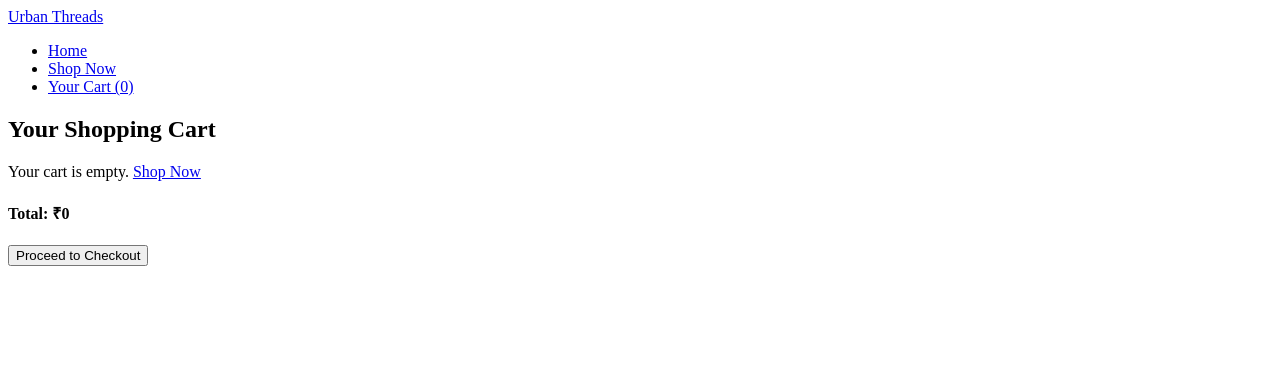
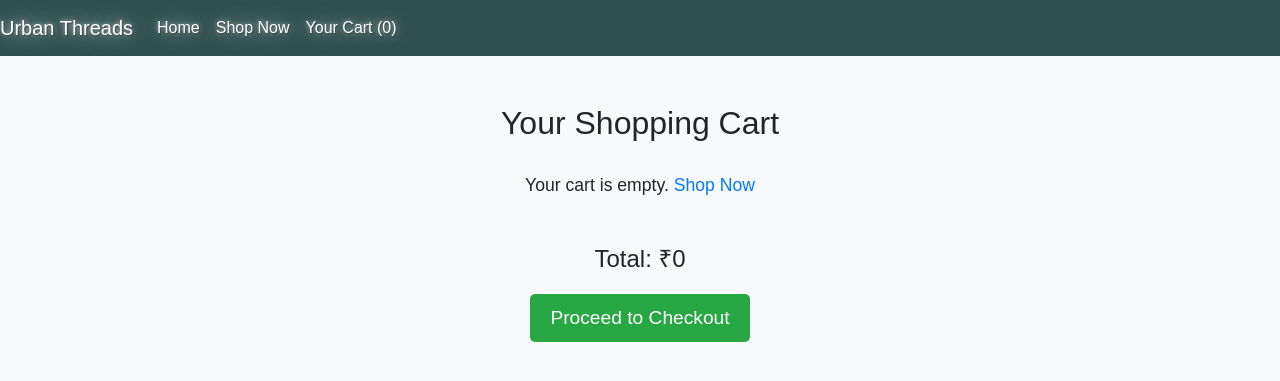
Before and after one commit to mohitsharda/Urban_Threads-, a Python web app: template templates/cart.html in a window 1280 px wide. Shown: the top 381 px of the page. Run offline with Jinja, Linux system fonts and the light colour scheme; the template is opened without the code that fills it, so the values that code supplies are empty.

Commit message:
i have completed the cart page work and added back-end for login register(using mongodb)

```diff
--- a/static/css/styles.css
+++ b/static/css/styles.css
@@ -314,3 +314,129 @@ footer {
 }
 
 /* css for cart.html */
+/* Scoped CSS for the Shopping Cart Page */
+.cart-page {
+    font-family: 'Arial', sans-serif;
+}
+
+.cart-page .navbar {
+    background-color: #2f4f4f; /* Dark Slate Grey */
+}
+
+.cart-page .navbar-brand {
+    color: #fff !important;
+}
+
+.cart-page .navbar-nav .nav-link {
+    color: #fff !important;
+}
+
+.cart-page .navbar-nav .nav-link:hover {
+    color: #f0ad4e !important; /* Light yellow on hover */
+}
+
+/* Styling for the Cart Section */
+.cart-page .container {
+    max-width: 900px;
+    margin: 0 auto;
+}
+
+.cart-page h2 {
+    font-size: 2rem;
+    margin-bottom: 30px;
+    text-align: center;
+}
+
+.cart-page .row {
+    display: flex;
+    flex-wrap: wrap;
+    justify-content: space-between;
+}
+
+/* Cart item card */
+.cart-page .cart-item {
+    margin-bottom: 20px;
+    flex: 1 0 30%;
+    margin-right: 15px;
+}
+
+.cart-page .cart-item img {
+    width: 100%;  /* Ensures image width stretches to fill the card */
+    max-height: 250px; /* Ensures the image height does not exceed the box */
+    object-fit: contain; /* Ensures the image is fully visible without distortion */
+    margin: 0 auto; /* Centers the image if there's extra space */
+}
+
+.cart-page .cart-item .card {
+    border: 1px solid #ddd;
+    border-radius: 8px;
+    padding: 15px;
+    text-align: center;
+}
+
+.cart-page .cart-item .card-body {
+    padding: 10px;
+}
+
+.cart-page .cart-item .item-name {
+    font-size: 1.2rem;
+    font-weight: bold;
+    margin-bottom: 10px;
+}
+
+.cart-page .cart-item .item-price {
+    font-size: 1.1rem;
+    color: #888;
+}
+
+.cart-page .cart-item .remove-item {
+    margin-top: 10px;
+    background-color: #dc3545;
+    color: white;
+    border: none;
+    padding: 5px 10px;
+    border-radius: 5px;
+}
+
+.cart-page .cart-item .remove-item:hover {
+    background-color: #c82333;
+}
+
+/* Cart Summary */
+.cart-page #cart-summary {
+    margin-top: 30px;
+    text-align: center;
+}
+
+.cart-page #cart-summary h4 {
+    font-size: 1.5rem;
+    margin-bottom: 20px;
+}
+
+.cart-page #checkout-btn {
+    background-color: #28a745;
+    color: white;
+    padding: 10px 20px;
+    font-size: 1.2rem;
+    border: none;
+    border-radius: 5px;
+}
+
+.cart-page #checkout-btn:hover {
+    background-color: #218838;
+}
+
+/* Empty Cart Message */
+.cart-page #cart-items p {
+    text-align: center;
+    font-size: 1.1rem;
+}
+
+.cart-page #cart-items a {
+    color: #007bff;
+    text-decoration: none;
+}
+
+.cart-page #cart-items a:hover {
+    text-decoration: underline;
+}
--- a/templates/cart.html
+++ b/templates/cart.html
@@ -3,9 +3,11 @@
 <head>
     <meta charset="UTF-8">
     <meta name="viewport" content="width=device-width, initial-scale=1.0">
+    <link href="https://cdn.jsdelivr.net/npm/bootstrap@5.3.3/dist/css/bootstrap.min.css" rel="stylesheet">
+    <link href="/static/css/styles.css" rel="stylesheet">
     <script src="https://cdn.jsdelivr.net/npm/bootstrap@5.3.3/dist/js/bootstrap.bundle.min.js"></script>
-    <title>Your Cart - Urban Threads</title>
-    <style>
+  <title>Your Cart - Urban Threads</title>
+    <!-- <style>
         .cart-item {
             margin-bottom: 20px;
         }
@@ -18,9 +20,9 @@
         .cart-item .item-price {
             font-size: 1.1rem;
         }
-    </style>
+    </style> -->
 </head>
-<body>
+<body class="cart-page">
 
     <!-- Navbar -->
     <nav class="navbar navbar-expand-lg navbar-light bg-darkslategrey">
@@ -128,7 +130,7 @@
             if (cart.length === 0) {
                 alert("Your cart is empty!");
             } else {
-                alert("Proceeding to checkout...");
+                alert("Your Order Has been Successfully Placed...");
             }
         });
     </script>
--- a/templates/index.html
+++ b/templates/index.html
@@ -19,21 +19,21 @@
     <!-- <div class="mt-4 p-5 bg-black text-white rounded"> -->
 
       <h2>LOGIN HERE</h2>
-      <form action="/action_page.php">
+      <form action="/fetchUser" method="post">
         <div class="mb-3 mt-3">
           <label for="email" class="form-label">Email:</label>
           <input type="email" class="form-control" id="email" placeholder="Enter email" name="email">
         </div>
         <div class="mb-3">
           <label for="pwd" class="form-label">Password:</label>
-          <input type="password" class="form-control" id="pwd" placeholder="Enter password" name="pswd">
+          <input type="password" class="form-control" id="pwd" placeholder="Enter password" name="passWord" required  >
         </div>
         <div class="form-check mb-3">
           <label class="form-check-label">
             <input class="form-check-input" type="checkbox" name="remember"> Remember me
           </label>
         </div>
-        <a href="/homepage" class="btn btn-primary">LOGIN</a>
+        <button type="submit" class="btn btn-primary">Login</button> <!-- submit button -->
       </form>
 
       <a href="/register" class="btn btn-primary">New User? Register Here</a>
```
Also changed, not shown: database.py (+46 -15 lines), main.py (+49 -1 lines), templates/register.html (+4 -4 lines), 4 other files.
